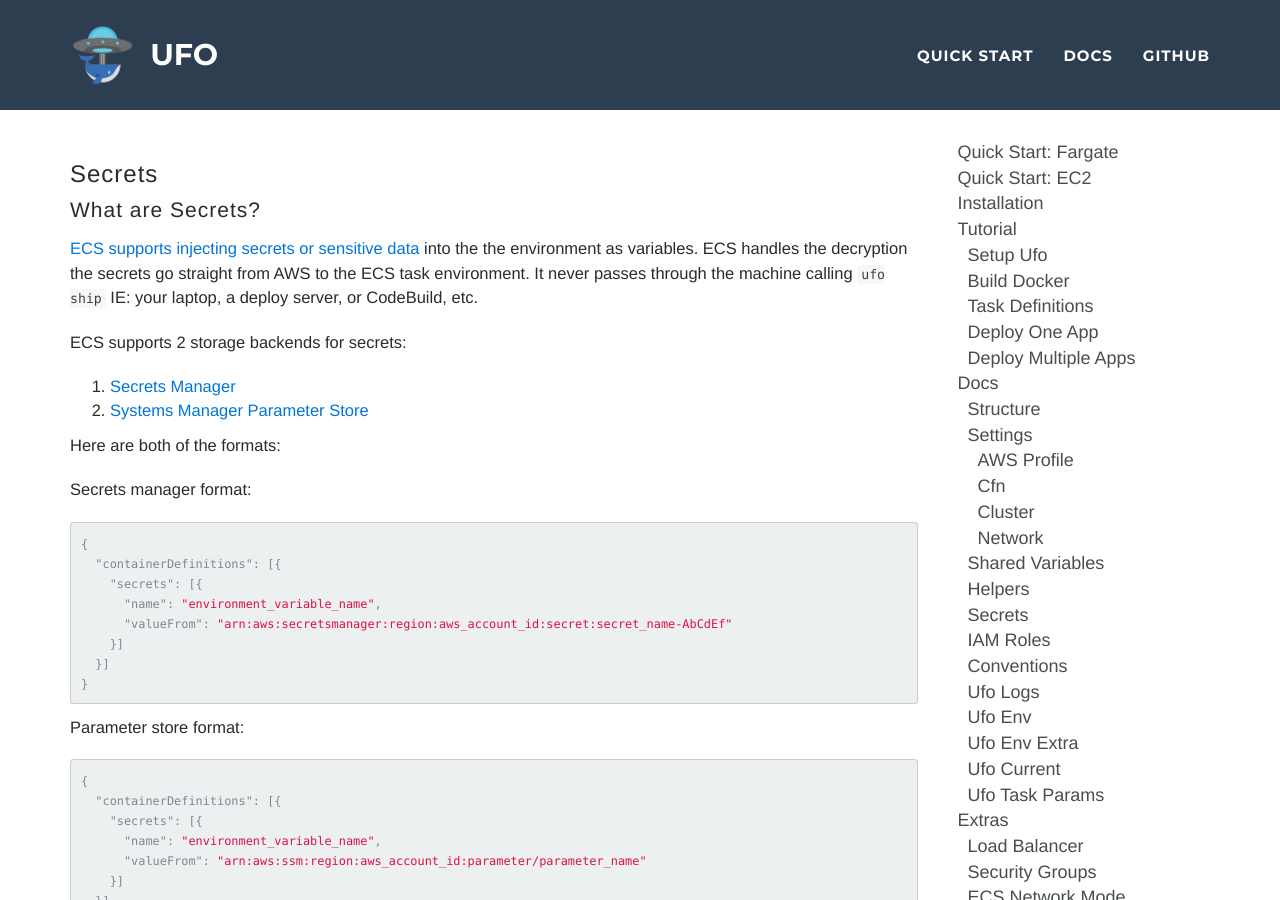
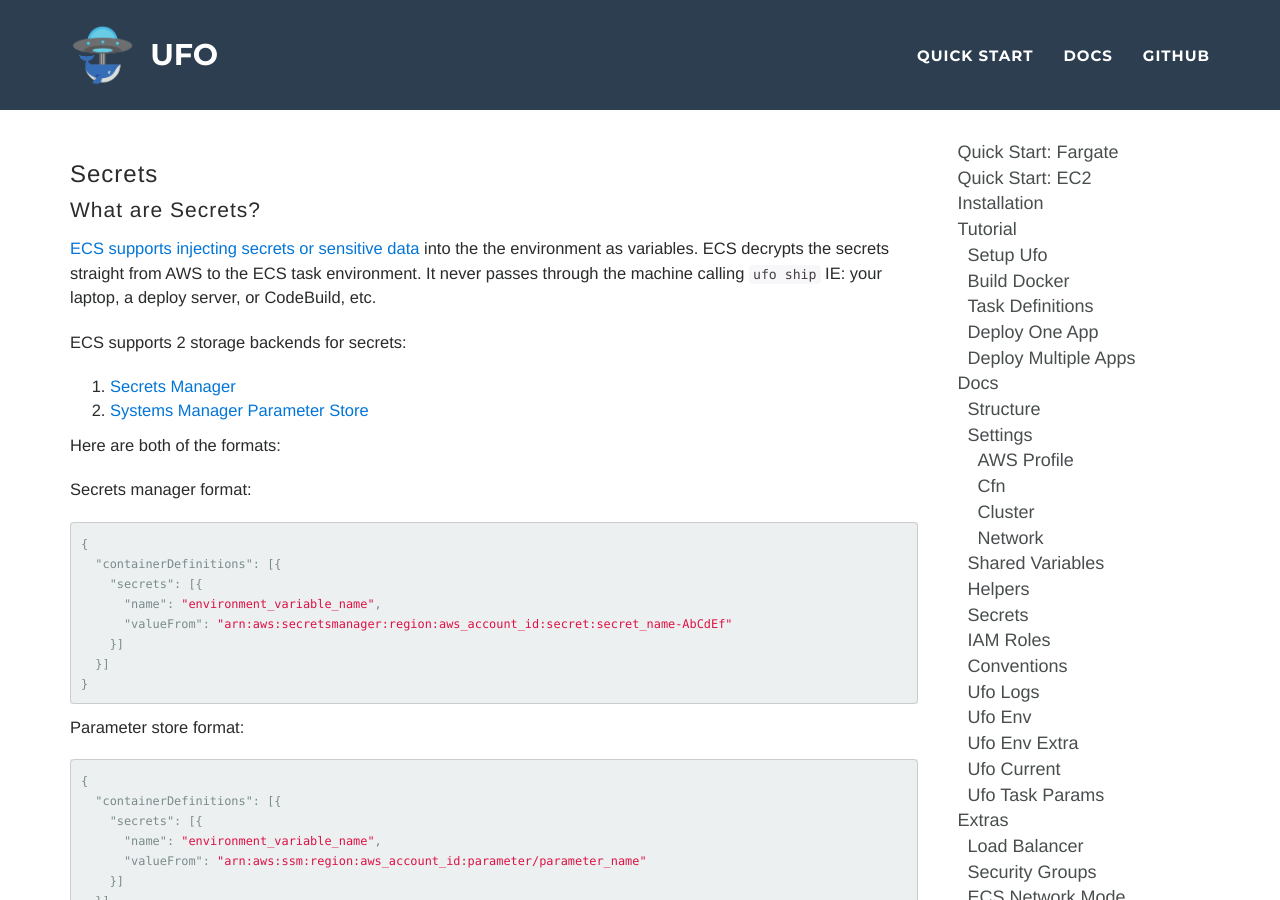
Before and after one commit to boltops-tools/ufo, a Jekyll site: the page built from docs/_docs/secrets.md, in a window 1280 px wide and 900 px high. Built offline with Jekyll 4.4.1, drawn with Linux system fonts in a browser that asks for light colours.

Commit message:
Update secrets.md

```diff
--- a/docs/_docs/secrets.md
+++ b/docs/_docs/secrets.md
@@ -5,7 +5,7 @@ nav_order: 19
 
 ## What are Secrets?
 
-[ECS supports injecting secrets or sensitive data](https://docs.aws.amazon.com/AmazonECS/latest/developerguide/specifying-sensitive-data.html) into the the environment as variables.  ECS handles the decryption the secrets go straight from AWS to the ECS task environment. It never passes through the machine calling `ufo ship` IE: your laptop, a deploy server, or CodeBuild, etc.
+[ECS supports injecting secrets or sensitive data](https://docs.aws.amazon.com/AmazonECS/latest/developerguide/specifying-sensitive-data.html) into the the environment as variables.  ECS decrypts the secrets straight from AWS to the ECS task environment. It never passes through the machine calling `ufo ship` IE: your laptop, a deploy server, or CodeBuild, etc.
 
 ECS supports 2 storage backends for secrets:
 
```
